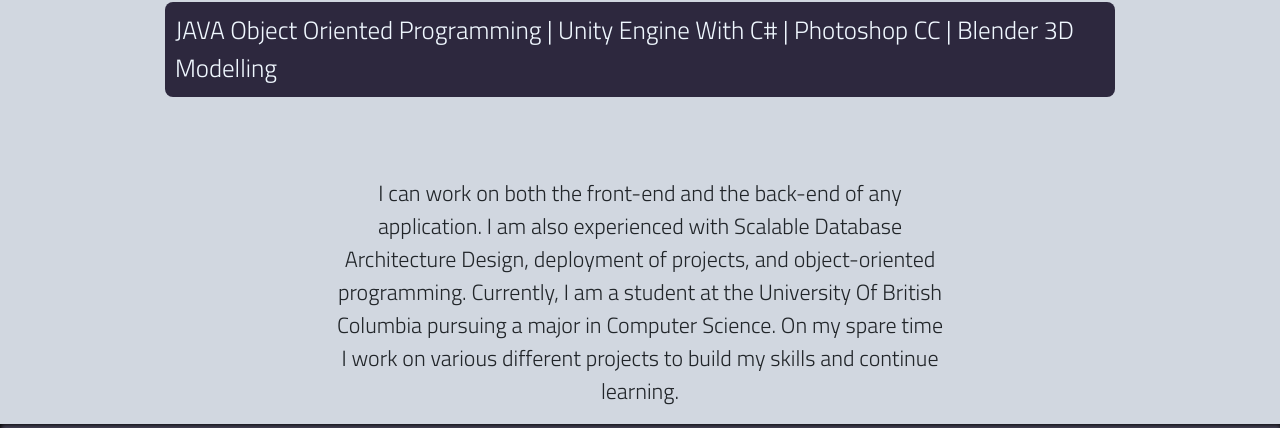
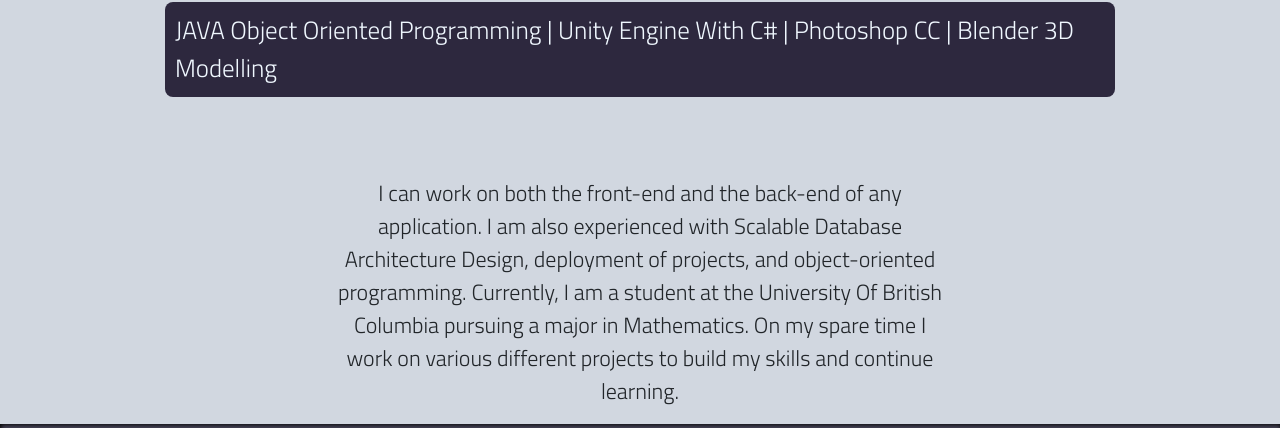
Before and after one commit to abuhorainhero/pedro-portfolio, a React (Create React App) app: page / in a window 1280 px wide. Shown: the part 2437-2865 px from the top of the page. Built offline with nearby package versions, Linux system fonts and the light colour scheme.

Commit message:
changed about me

```diff
--- a/src/Components/AboutMe.js
+++ b/src/Components/AboutMe.js
@@ -60,9 +60,8 @@ const AboutMe = () => {
             application. I am also experienced with Scalable Database
             Architecture Design, deployment of projects, and object-oriented
             programming. Currently, I am a student at the University Of British
-            Columbia pursuing a major in Computer Science. On my spare time I
-            work on various different projects to build my skills and continue
-            learning.
+            Columbia pursuing a major in Mathematics. On my spare time I work on
+            various different projects to build my skills and continue learning.
           </p>
         </div>
       </div>
--- a/src/Components/header.js
+++ b/src/Components/header.js
@@ -21,7 +21,6 @@ export default function Header() {
     <div>
       <Navbar light expand="sm" fixed="top" className="navContainer text-right">
         <img src={Logo} width="50" height="63" alt="logo" />
-
         <NavbarToggler onClick={toggle} />
 
         <Collapse isOpen={isOpen} navbar>
```
